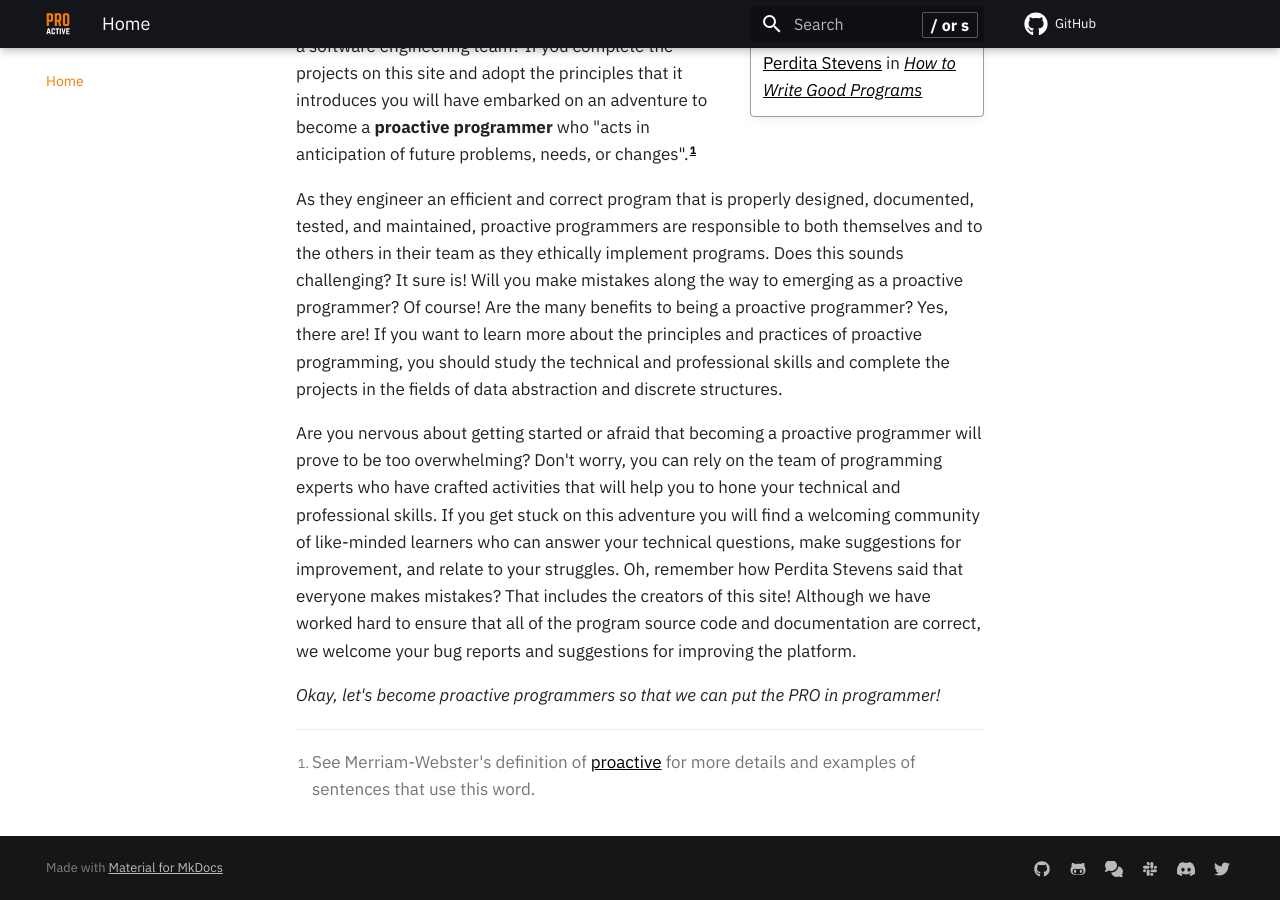
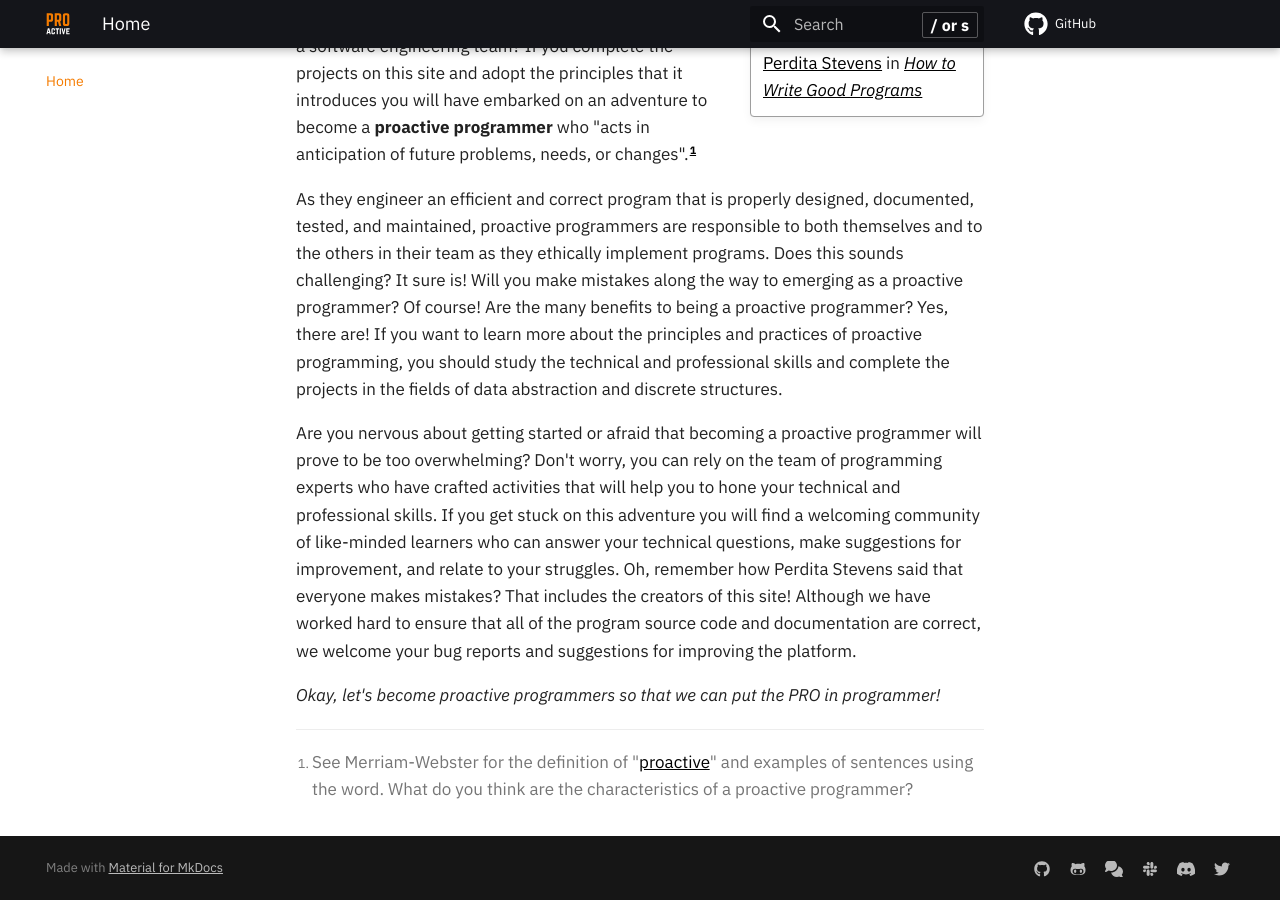
Before and after one commit to ProactiveProgrammers/www.proactiveprogrammers.com, an MkDocs documentation site: the page built from docs/index.md, in a window 1280 px wide and 900 px high, scrolled down 1046 px. Built offline with MkDocs 1.6.1 and Material for MkDocs 9.7.7, drawn with Linux system fonts in a browser that asks for light colours; comment, search, counter and statistics services are not loaded.

Commit message:
fix: Improve the footnote in index.md.

```diff
--- a/docs/index.md
+++ b/docs/index.md
@@ -44,6 +44,7 @@ your bug reports and suggestions for improving the platform.
 *Okay, let's become proactive programmers so that we can put the PRO in
 programmer!*
 
-[^1]: See Merriam-Webster's definition of
-  [proactive](https://www.merriam-webster.com/dictionary/proactive) for more
-  details and examples of sentences that use this word.
+[^1]: See Merriam-Webster for the definition of
+  "[proactive](https://www.merriam-webster.com/dictionary/proactive)" and
+  examples of sentences using the word. What do you think are the
+  characteristics of a proactive programmer?
```
